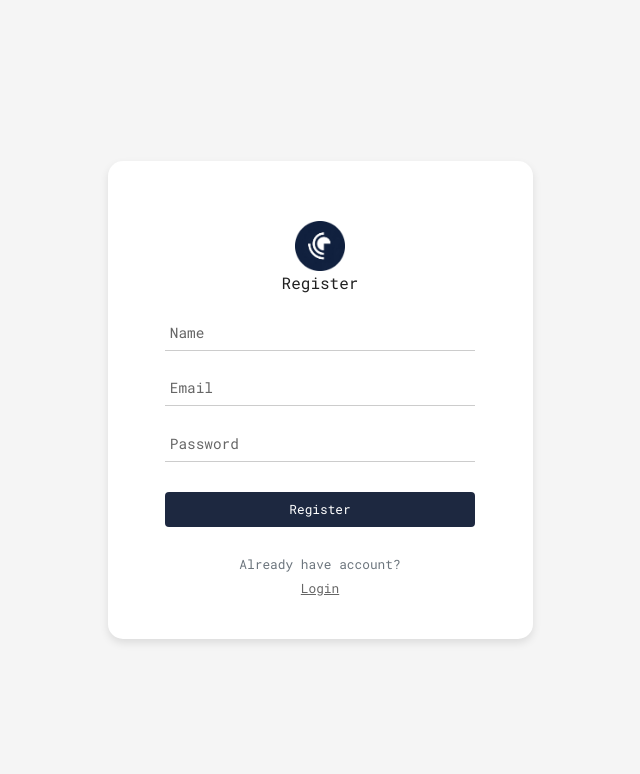
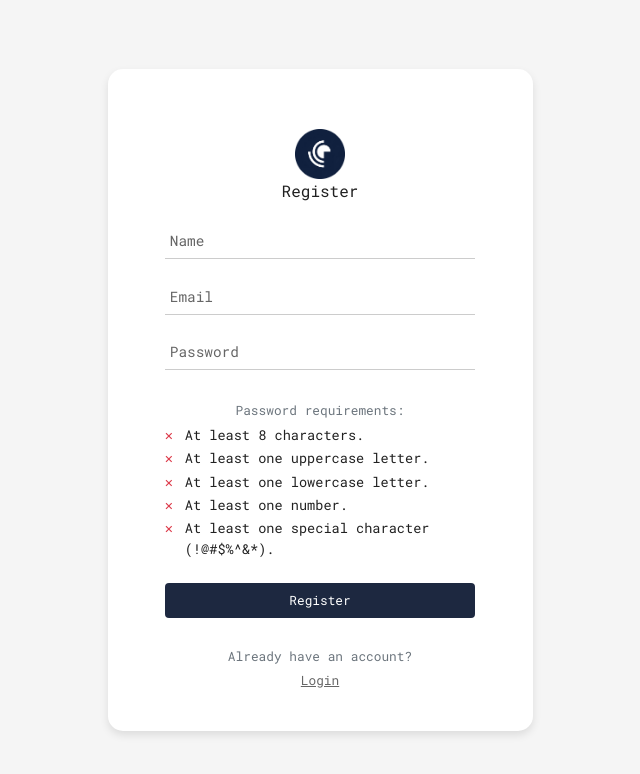
Before and after one commit to jchowlabs/basic-auth-app, a Flask app: page /register in a window 1280 px wide. Shown: the top 774 px of the page, without its empty margins (320-960 px from the left). Run offline with Flask 3, Linux system fonts and the light colour scheme; some libraries are stand-ins or nearby versions.

Commit message:
Additional features.

```diff
--- a/app.py
+++ b/app.py
@@ -2,51 +2,61 @@ import os
 import json
 import base64
 import secrets
-from datetime import datetime
+from datetime import datetime, timedelta
 from flask import Flask, render_template, url_for, redirect, flash, jsonify, request, session
 from flask_sqlalchemy import SQLAlchemy
 from flask_login import UserMixin, login_user, LoginManager, login_required, logout_user, current_user
 from flask_wtf import FlaskForm
 from flask_bcrypt import Bcrypt
+from flask_limiter import Limiter
+from flask_limiter.util import get_remote_address
 from wtforms import StringField, PasswordField, SubmitField
-from wtforms.validators import InputRequired, Length, ValidationError, Email
+from wtforms.validators import InputRequired, Length, ValidationError, Email, Regexp
+from cryptography.hazmat.primitives.kdf.pbkdf2 import PBKDF2HMAC
+from cryptography.hazmat.primitives import hashes
 
-# Creates a Flask app with security key
+# Initializes a Flask app with secret keys and database URI
 app = Flask(__name__)
 app.config['SECRET_KEY'] = secrets.token_hex(32)
-
-# Configures the app with a SQLite database, secret key, and WebAuthn settings
+app.config['PASSWORD_PEPPER'] = os.environ.get('PASSWORD_PEPPER', secrets.token_hex(32))
 app.config['SQLALCHEMY_DATABASE_URI'] = 'sqlite:///database.db'
 app.config['SQLALCHEMY_TRACK_MODIFICATIONS'] = False
 app.config['TEMPLATES_AUTO_RELOAD'] = False
 
-# WebAuthn settings
-app.config['WEBAUTHN_RP_ID'] = 'localhost'
+############################### CONFIGURATION FOR LOCALHOST ######################################
+#app.config['WEBAUTHN_RP_ID'] = 'localhost'
+#app.config['WEBAUTHN_RP_NAME'] = 'Login Demo'
+#app.config['WEBAUTHN_ORIGIN'] = 'https://localhost:5000'
+##################################################################################################
+
+################################ CONFIGURATION WITH NGROK ########################################
+app.config['WEBAUTHN_RP_ID'] = '1a46-2601-640-8d00-eda0-487-bd05-7e58-2578.ngrok-free.app'          # Replace with your own ngrok domain
 app.config['WEBAUTHN_RP_NAME'] = 'Login Demo'
-app.config['WEBAUTHN_ORIGIN'] = 'https://localhost:5000'
+app.config['WEBAUTHN_ORIGIN'] = 'https://1a46-2601-640-8d00-eda0-487-bd05-7e58-2578.ngrok-free.app' # Replace with your own ngrok domain
+##################################################################################################
 
-# Initializes the database and bcrypt
+# Initializes database, bcrypt, and Flask login manager
 db = SQLAlchemy(app)
 bcrypt = Bcrypt(app)
-
-# Initializes the login manager
 login_manager = LoginManager()
 login_manager.init_app(app)
 login_manager.login_view = 'login'
 
-# Loads user object from database
+# Loads user objects from database
 @login_manager.user_loader
 def load_user(user_id):
     return User.query.get(int(user_id))
 
-# Creates database table with id, username, password columns
+# User Model with index on email
 class User(db.Model, UserMixin):
     id = db.Column(db.Integer, primary_key=True)
     name = db.Column(db.String(50), nullable=False)
     email = db.Column(db.String(50), nullable=False, unique=True)
     password = db.Column(db.String(100), nullable=False)
+    failed_login_attempts = db.Column(db.Integer, default=0)
+    locked_until = db.Column(db.DateTime, nullable=True)
 
-# WebAuthn Credentials Model with index on credential_id
+# WebAuthn Credential Model with index on credential_id
 class WebAuthnCredential(db.Model):
     id = db.Column(db.Integer, primary_key=True)
     user_id = db.Column(db.Integer, db.ForeignKey('user.id'), nullable=False)
@@ -54,18 +64,34 @@ class WebAuthnCredential(db.Model):
     public_key = db.Column(db.Text, nullable=False)
     sign_count = db.Column(db.Integer, default=0)
     created_at = db.Column(db.DateTime, default=datetime.utcnow)
+    user = db.relationship('User', backref=db.backref('credentials', lazy=True))
 
-    # Relationship with the User
-    user = db.relationship('User', backref=db.backref('credentials', lazy=True))
+# Password validator for registration form
+def password_strength_check(form, field):
+
+    password = field.data
+    errors = []
+
+    if len(password) < 8:
+        errors.append("Must be at least 8 characters.")
+    if not any(char.isdigit() for char in password):
+        errors.append("Must contain at least one number.")
+    if not any(char.isupper() for char in password):
+        errors.append("Must contain at least one uppercase letter.")
+    if not any(char.islower() for char in password):
+        errors.append("Must contain at least one lowercase letter.")
+    if not any(char in '!@#$%^&*(),.?":{}|<>' for char in password):
+        errors.append("Must contain at least one special character.")
+    if errors:
+        raise ValidationError("Password does not meet requirements.")
 
 # Creates user object from registration form
 class RegisterForm(FlaskForm):
     name = StringField(validators=[InputRequired(), Length(max=50)], render_kw={"placeholder": "Name"})
-    email = StringField(validators=[InputRequired(), Email(message="Invalid email address."), Length(max=50)], render_kw={"placeholder": "Email"})
-    password = PasswordField(validators=[InputRequired(), Length(min=4, max=20)], render_kw={"placeholder": "Password"})
+    email = StringField(validators=[InputRequired(), Email(message="Please enter a valid email."), Length(max=50)], render_kw={"placeholder": "Email"})
+    password = PasswordField(validators=[InputRequired(), Length(min=8, max=72), password_strength_check], render_kw={"placeholder": "Password", "autocomplete": "new-password"})
     submit = SubmitField("Register")
 
-    # Checks if username already exists in database
     def validate_email(self, email):
         existing_email = User.query.filter_by(email=email.data).first()
         if existing_email:
@@ -73,49 +99,90 @@ class RegisterForm(FlaskForm):
 
 # Creates user object from login form
 class LoginForm(FlaskForm):
-    email = StringField(validators=[InputRequired(message="Email is required."), Email(message="Invalid email address."), Length(min=4, max=50)], render_kw={"placeholder": "Email"})
+    email = StringField(validators=[InputRequired(message="Email is required."), Email(message="Please enter a valid email."), Length(min=4, max=50)], render_kw={"placeholder": "Email"})
     password = PasswordField(validators=[InputRequired(message="Password is required."), Length(min=4, max=20)], render_kw={"placeholder": "Password"})
     submit = SubmitField("Login")
 
-# Generate a random challenge to be digitally signed by client during WebAuthN registration and authentication operations
+# Generates a random challenge for WebAuthn
 def generate_challenge():
     return base64.urlsafe_b64encode(secrets.token_bytes(32)).decode('utf-8').rstrip('=')
 
-# Default home route that enables login and registration
+# Configurations for rate limiting login attempts
+limiter = Limiter(
+    get_remote_address,
+    app=app,
+    default_limits=["100 per day", "25 per hour"],
+    storage_uri="memory://",
+    strategy="fixed-window"
+)
+
+# Rate limiting handler for too many requests
+@app.errorhandler(429)
+def ratelimit_handler(e):
+    flash('Too fast - try again in 1 minute.', 'danger')
+    return render_template('login.html', form=LoginForm())
+
+# Default home route for logging in user
 @app.route('/', methods=['GET', 'POST'])
+@limiter.limit("5 per minute")
 def login():
+
     form = LoginForm()
+
     if form.validate_on_submit():
         user = User.query.filter_by(email=form.email.data).first()
+
         if user:
-            if bcrypt.check_password_hash(user.password, form.password.data):
+            if user.locked_until and user.locked_until > datetime.utcnow():
+                remaining_time = (user.locked_until - datetime.utcnow()).total_seconds() / 60
+                flash(f'Too many invalid attempts - try again in {int(remaining_time)} minutes.', 'danger')
+                return render_template('login.html', form=form)
+
+            peppered_password = form.password.data + app.config['PASSWORD_PEPPER']
+            if bcrypt.check_password_hash(user.password, peppered_password):
+                user.failed_login_attempts = 0
+                db.session.commit()
+                limiter.storage.clear(get_remote_address())
                 login_user(user)
                 return redirect(url_for('dashboard'))
             else:
-                flash('Invalid email or password', 'danger')
+                user.failed_login_attempts += 1
+                if user.failed_login_attempts >= 5:
+                    user.locked_until = datetime.utcnow() + timedelta(minutes=5)
+                    flash('Too many invalid attempts - try again in 5 minutes.', 'danger')
+                else:
+                    flash('Invalid email or password', 'danger')
+                db.session.commit()
         else:
             flash('Invalid email or password.', 'danger')
+
     return render_template('login.html', form=form)
 
 
-# Route enables users to register for an account
+# Route for registering new user
 @app.route('/register', methods=['GET', 'POST'])
 def register():
+
     form = RegisterForm()
+
     if form.validate_on_submit():
         existing_user = User.query.filter_by(email=form.email.data).first()
         if existing_user:
             flash('Account already exists.', 'danger')
         else:
-            hashed_password = bcrypt.generate_password_hash(form.password.data).decode('utf-8')
+            peppered_password = form.password.data + app.config['PASSWORD_PEPPER']
+            hashed_password = bcrypt.generate_password_hash(peppered_password).decode('utf-8')
             new_user = User(name=form.name.data, email=form.email.data, password=hashed_password)
             db.session.add(new_user)
             db.session.commit()
-            flash('Account successfully created! Please login.', 'success')
+            flash('Account successfully created!', 'success')
             return redirect(url_for('login'))
+
+    if form.errors and 'password' in form.errors:
+        flash('Please ensure your password meets all requirements.', 'warning')
     return render_template('register.html', form=form)
 
-# Protected route that displays dashboard for logged in user
+# Route for user dashboard - protected by login
 @app.route('/dashboard', methods=['GET', 'POST'])
 @login_required
 def dashboard():
@@ -150,16 +217,10 @@ def webauthn_register_begin():
             'name': current_user.email,
             'displayName': current_user.name
         },
-        'pubKeyCredParams': [
-            {'type': 'public-key', 'alg': -7},  # ES256
-            {'type': 'public-key', 'alg': -257}  # RS256
-        ],
-        'timeout': 60000,  # 60 seconds
+        'pubKeyCredParams': [{'type': 'public-key', 'alg': -7}, {'type': 'public-key', 'alg': -257}],
+        'timeout': 60000,
         'attestation': 'none',
-        'authenticatorSelection': {
-            'userVerification': 'preferred',
-            'requireResidentKey': False
-        }
+        'authenticatorSelection': {'userVerification': 'preferred', 'requireResidentKey': False}
     }
     return jsonify(options)
 
@@ -167,24 +228,25 @@ def webauthn_register_begin():
 @app.route('/api/webauthn/register/complete', methods=['POST'])
 @login_required
 def webauthn_register_complete():
+
+    # Registers new credential for user
     try:
         data = request.json
         challenge = session.get('challenge')
         if not challenge:
-            return jsonify({'error': 'Challenge not found'}), 400
+            return jsonify({'error': 'Challenge not found.'}), 400
         session.pop('challenge', None)
 
-        # Verify attestation response from client
-        # In a production system, attestations must be properly validated
+        # Gets credential ID and public key
         credential_id = data['id']
         public_key = json.dumps(data['response'])
 
         # Checks if credential already exists
         existing_cred = WebAuthnCredential.query.filter_by(credential_id=credential_id).first()
         if existing_cred:
-            return jsonify({'error': 'Credential already registered'}), 400
+            return jsonify({'error': 'Credential already registered.'}), 400
 
-        # Create new credential
+        # Creates new credential object
         new_credential = WebAuthnCredential(
             user_id=current_user.id,
             credential_id=credential_id,
@@ -195,8 +257,7 @@ def webauthn_register_complete():
         # Save credential to database
         db.session.add(new_credential)
         db.session.commit()
-
-        return jsonify({'success': True, 'message': 'Passkey registered successfully'})
+        return jsonify({'success': True, 'message': 'Successfully registered Passkey.'})
 
     # Returns error message if registration fails
     except Exception as e:
@@ -205,13 +266,14 @@ def webauthn_register_complete():
 # WebAuthN API route for authenticating user
 @app.route('/api/webauthn/authenticate/begin', methods=['POST'])
 def webauthn_authenticate_begin():
+
+    # Authenticates user with credential
     try:
         # Generate challenge for authentication
         challenge = generate_challenge()
         session['auth_challenge'] = challenge
 
-        # Get all credentials to allow for authentication
-        # In production system, use filtering for optimization
+        # Gets all credentials available for authentication
         credentials = WebAuthnCredential.query.all()
         allowed_credentials = []
 
@@ -221,7 +283,7 @@ def webauthn_authenticate_begin():
                 'id': cred.credential_id
             })
 
-        # Create authentication options
+        # Creates authentication options
         options = {
             'challenge': challenge,
             'timeout': 60000,
@@ -229,7 +291,6 @@ def webauthn_authenticate_begin():
             'allowCredentials': allowed_credentials,
             'userVerification': 'preferred'
         }
-
         return jsonify(options)
 
     # Returns error message if authentication fails
@@ -239,17 +300,19 @@ def webauthn_authenticate_begin():
 # WebAuthN API route for completing authentication
 @app.route('/api/webauthn/authenticate/complete', methods=['POST'])
 def webauthn_authenticate_complete():
+
+    # Authenticates user with credential
     try:
         data = request.json
         credential_id = data['id']
 
-        # Get challenge from session
+        # Gets challenge from session
         challenge = session.get('auth_challenge')
         if not challenge:
-            return jsonify({'error': 'Challenge not found'}), 400
+            return jsonify({'error': 'Challenge not found.'}), 400
         session.pop('auth_challenge', None)
 
-        # Find credential in database
+        # Finds credential in database
         credential = WebAuthnCredential.query.filter_by(credential_id=credential_id).first()
         if not credential:
             return jsonify({'error': 'Unknown credential'}), 400
@@ -259,20 +322,17 @@ def webauthn_authenticate_complete():
         if not user:
             return jsonify({'error': 'User not found'}), 400
 
-        # In a real application, you would verify the authenticator assertion here
-        # For this demo, we'll skip the cryptographic validation and trust the credential
-
-        # Update the sign count if available
+        # Updates the signature count if available
         if 'authenticatorData' in data['response'] and hasattr(data['response'], 'signCount'):
             credential.sign_count = data['response']['signCount']
             db.session.commit()
 
-        # Log in the user
+        # Logs in the user
         login_user(user)
 
         return jsonify({
             'success': True,
-            'message': 'Authentication successful',
+            'message': 'Authentication successful.',
             'redirect': url_for('dashboard')
         })
 
@@ -287,9 +347,15 @@ else:
     with app.app_context():
         db.create_all()
 
-# Runs the app with SSL context
+########### CONFIGURATION FOR LOCALHOST ##############
+#def main():
+    #app.run(ssl_context="adhoc")
+######################################################
+
+############ CONFIGURATION WITH NGROK ################
 def main():
-    app.run(ssl_context="adhoc")
+    app.run()
+######################################################
 
 if __name__ == '__main__':
     main()
--- /dev/null
+++ b/static/js/flash-messages.js
@@ -0,0 +1,70 @@
+document.addEventListener('DOMContentLoaded', function() {
+    const flashMessages = document.querySelectorAll('.alert-dismissing');
+    if (flashMessages.length > 0) {
+        flashMessages.forEach(function(message) {
+            const messageText = message.textContent.trim();
+            let displayDuration = determineDuration(messageText);
+            console.log(`Message: "${messageText}" - Display duration: ${displayDuration/1000}s`);
+            const timer = setTimeout(function() {
+                message.classList.add('fade-out');
+                setTimeout(function() {
+                    message.style.height = message.offsetHeight + 'px';
+                    message.style.height = '0';
+                    message.style.marginTop = '0';
+                    message.style.paddingTop = '0';
+                    message.style.paddingBottom = '0';
+                    message.style.overflow = 'hidden';
+                    setTimeout(function() {
+                        message.remove();
+                    }, 300);
+                }, 500);
+            }, displayDuration);
+            message.style.cursor = 'pointer';
+            message.title = 'Click to dismiss';
+            message.addEventListener('click', function() {
+                clearTimeout(timer);
+                message.classList.add('fade-out');
+                setTimeout(function() {
+                    message.style.height = message.offsetHeight + 'px';
+                    message.style.height = '0';
+                    message.style.marginTop = '0';
+                    message.style.paddingTop = '0';
+                    message.style.paddingBottom = '0';
+                    message.style.overflow = 'hidden';
+                    setTimeout(function() {
+                        message.remove();
+                    }, 300);
+                }, 500);
+            });
+        });
+    }
+
+    /**
+     * Determines how long to display a message based on its content
+     * @param {string} messageText
+     * @return {number}
+     */
+    function determineDuration(messageText) {
+        const lowerText = messageText.toLowerCase();
+        if (lowerText.includes('too many login attempts') || lowerText.includes('try again in 1 minute')) {
+            return 60 * 1000;
+        }
+        if (lowerText.includes('account temporarily locked') || lowerText.includes('account locked')) {
+            const minutesMatch = lowerText.match(/(\d+)\s*minute/);
+            if (minutesMatch && minutesMatch[1]) {
+                const minutes = parseInt(minutesMatch[1]);
+                if (!isNaN(minutes)) {
+                    return minutes * 60 * 1000;
+                }
+            }
+            return 5 * 60 * 1000;
+        }
+        if (lowerText.includes('success') ||
+            lowerText.includes('created') ||
+            lowerText.includes('registered') ||
+            lowerText.includes('welcome')) {
+            return 3000;
+        }
+        return 5000;
+    }
+});
--- /dev/null
+++ b/static/js/password-validator.js
@@ -0,0 +1,27 @@
+document.addEventListener('DOMContentLoaded', function() {
+    const passwordField = document.querySelector('input[type="password"]');
+    if (passwordField) {
+        const reqLength = document.getElementById('req-length');
+        const reqUppercase = document.getElementById('req-uppercase');
+        const reqLowercase = document.getElementById('req-lowercase');
+        const reqNumber = document.getElementById('req-number');
+        const reqSpecial = document.getElementById('req-special');
+        function validatePassword() {
+            const password = passwordField.value;
+            toggleValid(reqLength, password.length >= 8);
+            toggleValid(reqUppercase, /[A-Z]/.test(password));
+            toggleValid(reqLowercase, /[a-z]/.test(password));
+            toggleValid(reqNumber, /[0-9]/.test(password));
+            toggleValid(reqSpecial, /[!@#$%^&*(),.?":{}|<>]/.test(password));
+        }
+        function toggleValid(element, isValid) {
+            if (isValid) {
+                element.classList.add('valid');
+            } else {
+                element.classList.remove('valid');
+            }
+        }
+        passwordField.addEventListener('input', validatePassword);
+        validatePassword();
+    }
+});
--- a/static/styles.css
+++ b/static/styles.css
@@ -244,3 +282,26 @@ form {
     text-align: center;
     margin: 0.5px 0;
 }
+
+/* Password Requirements */
+.password-requirements ul {
+    list-style-type: none;
+    padding-left: 0;
+    margin-top: 5px;
+}
+.password-requirements li {
+    position: relative;
+    padding-left: 20px;
+    margin-bottom: 3px;
+    font-size: 0.85rem;
+}
+.password-requirements li::before {
+    position: absolute;
+    left: 0;
+    content: "✕";
+    color: #dc3545;
+}
+.password-requirements li.valid::before {
+    content: "✓";
+    color: #28a745;
+}
--- a/templates/register.html
+++ b/templates/register.html
@@ -6,7 +6,7 @@
     <link href="https://stackpath.bootstrapcdn.com/bootstrap/4.5.2/css/bootstrap.min.css" rel="stylesheet">
     <link href="https://fonts.googleapis.com/css2?family=Roboto+Mono:wght@400;700&display=swap" rel="stylesheet">
     <link rel="stylesheet" href="{{ url_for('static', filename='styles.css') }}">
-    <title>Register</title>
+    <title>Registration</title>
 </head>
 <body>
     <div class="d-flex justify-content-center align-items-center vh-100">
@@ -22,7 +22,7 @@
             {% with messages = get_flashed_messages(with_categories=true) %}
                 {% if messages %}
                     {% for category, message in messages %}
-                        <div class="alert alert-{{ category }}">
+                        <div class="alert alert-{{ category }} alert-dismissing">
                             {{ message }}
                         </div>
                     {% endfor %}
@@ -30,15 +30,12 @@
             {% endwith %}
             <form method="POST" action="">
                 {{ form.hidden_tag() }}
-                {% if form.email.errors or form.name.errors or form.password.errors %}
+                {% if form.email.errors or form.name.errors %}
                     {% for error in form.email.errors %}
-                        <div class="alert alert-danger">{{ error }}</div>
+                        <div class="alert alert-danger alert-dismissing">{{ error }}</div>
                     {% endfor %}
                     {% for error in form.name.errors %}
-                        <div class="alert alert-danger">{{ error }}</div>
-                    {% endfor %}
-                    {% for error in form.password.errors %}
-                        <div class="alert alert-danger">{{ error }}</div>
+                        <div class="alert alert-danger alert-dismissing">{{ error }}</div>
                     {% endfor %}
                 {% endif %}
                 <div class="form-group">
@@ -50,12 +47,22 @@
                 <div class="form-group form-group-password">
                     {{ form.password(class="form-control") }}
                 </div>
+                <div id="password-requirements" class="password-requirements mb-2">
+                    <small class="text-muted">Password requirements:</small>
+                    <ul>
+                        <li id="req-length">At least 8 characters.</li>
+                        <li id="req-uppercase">At least one uppercase letter.</li>
+                        <li id="req-lowercase">At least one lowercase letter.</li>
+                        <li id="req-number">At least one number.</li>
+                        <li id="req-special">At least one special character (!@#$%^&*).</li>
+                    </ul>
+                </div>
                 <div class="form-group">
                     {{ form.submit(class="btn btn-custom btn-custom-primary btn-block") }}
                 </div>
             </form>
             <div class="mt-2 text-center">
-                <small class="text-muted">Already have account?</small>
+                <small class="text-muted">Already have an account?</small>
                 <a href="{{ url_for('login') }}" class="login-link">Login</a>
             </div>
         </div>
@@ -63,5 +70,7 @@
     <script src="https://code.jquery.com/jquery-3.5.1.slim.min.js"></script>
     <script src="https://cdn.jsdelivr.net/npm/@popperjs/core@2.5.4/dist/umd/popper.min.js"></script>
     <script src="https://stackpath.bootstrapcdn.com/bootstrap/4.5.2/js/bootstrap.min.js"></script>
+    <script src="{{ url_for('static', filename='js/password-validator.js') }}"></script>
+    <script src="{{ url_for('static', filename='js/flash-messages.js') }}"></script>
 </body>
 </html>
```
Also changed, not shown: other parts of static/styles.css (+40 -2 lines), requirements.txt (+13 -1 lines), static/js/webauthn.js (+0 -63 lines), templates/login.html (+4 -3 lines).
